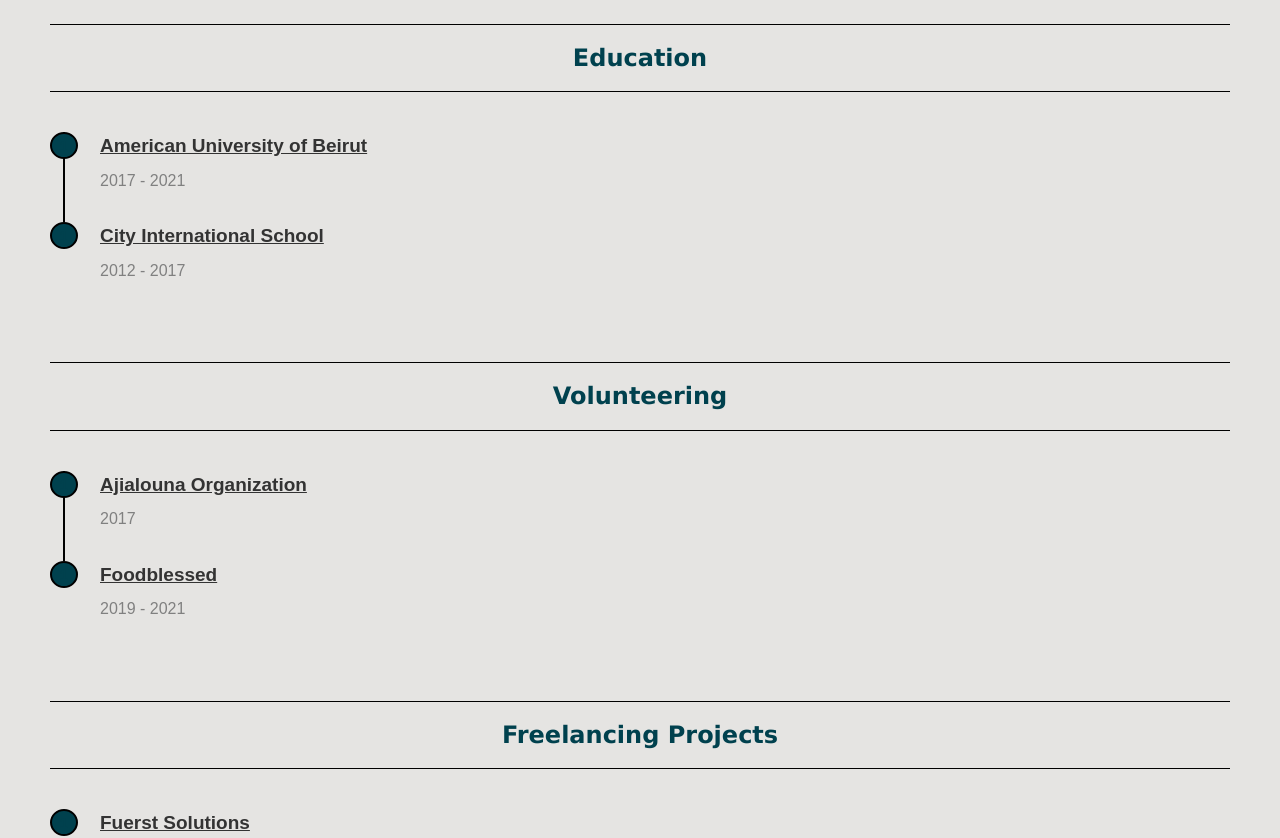
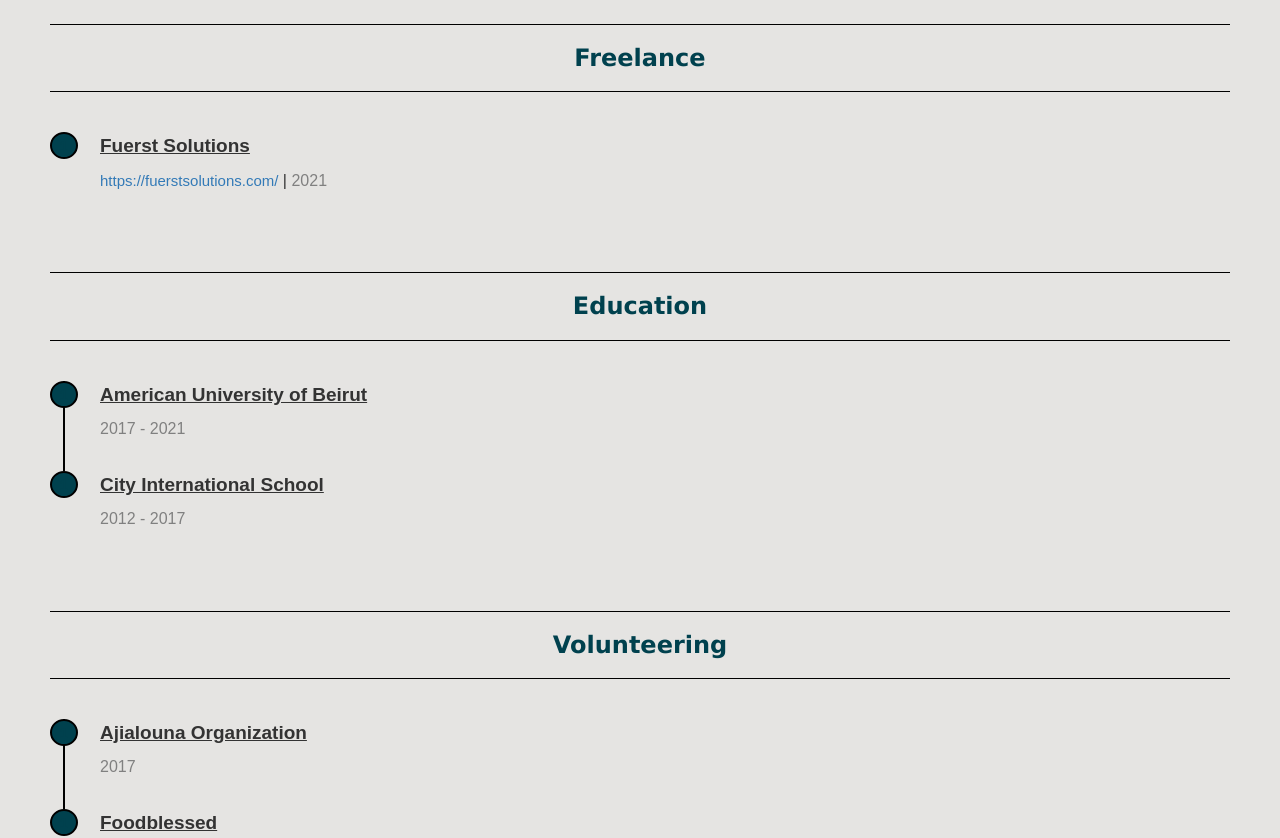
Before and after one commit to mohamadfaresidilbi/fares-idilbi, a React (Create React App) app: page / in a window 1280 px wide. Shown: the part 1460-2298 px from the top of the page. Built offline with nearby package versions, Linux system fonts and the light colour scheme.

Commit message:
freelance

```diff
--- a/src/Comp/Body.jsx
+++ b/src/Comp/Body.jsx
@@ -19,11 +19,11 @@
 
             <Experience />
 
+            <Freelance />
+
             <Education />
 
             <Volunteer />
-
-            <Freelance />
 
             <Email />
 
--- a/src/Comp/Freelance.jsx
+++ b/src/Comp/Freelance.jsx
@@ -4,11 +4,10 @@
 
     return (
             <section class="my-exp" id="experience">
-                <h3>Freelancing Projects</h3>
+                <h3>Freelance</h3>
                 <div>
                     <ul>
                         <li><p id="title-pad"><u>Fuerst Solutions</u></p><p><a href="https://fuerstsolutions.com/" target="_blank">https://fuerstsolutions.com/</a> | <span id="greys">2021</span></p></li>
-
                     </ul>
                 </div>
             </section>
```
